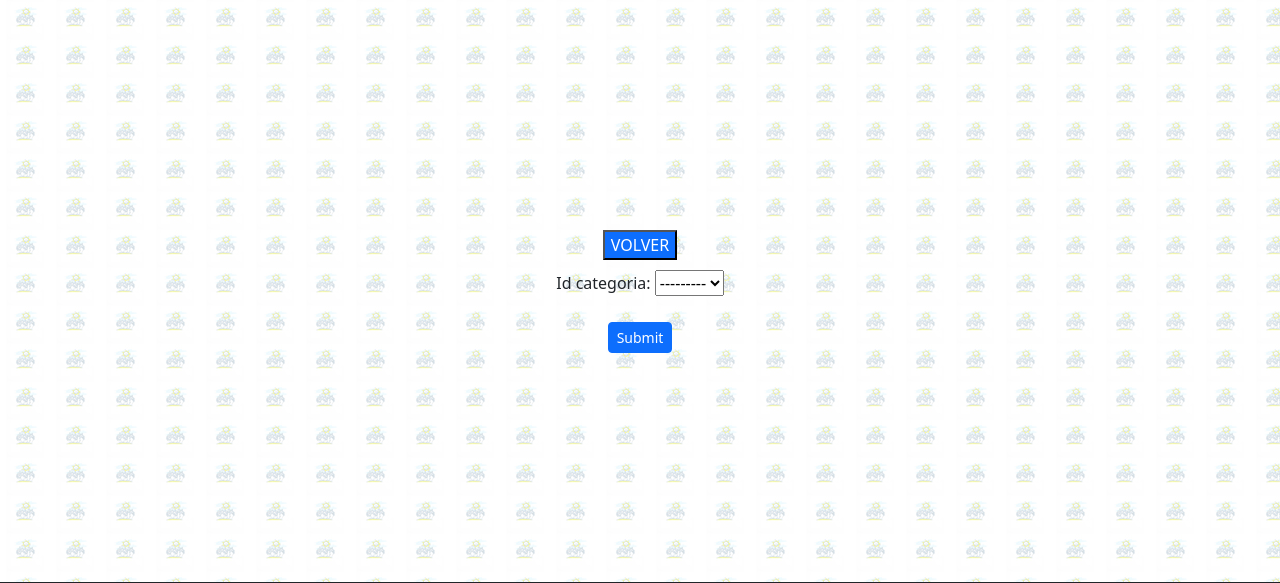
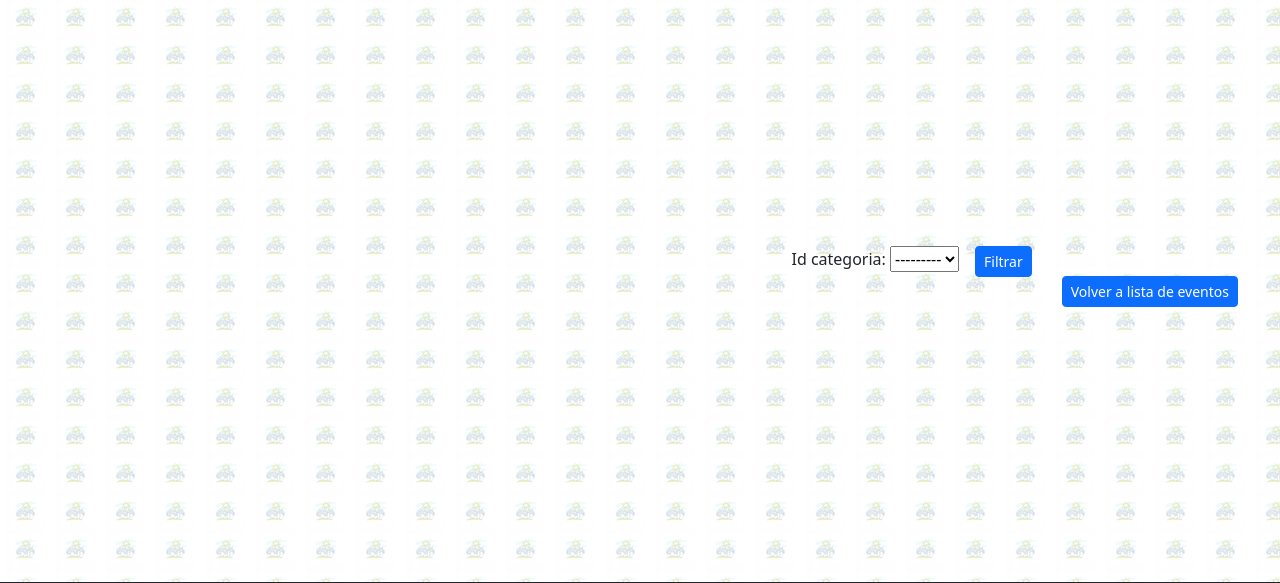
Before and after one commit to NoahTakk11/calendario-web, a Django app: page /evento/evento/filtrado in a window 1280 px wide. Shown: the part 74-657 px from the top of the page. Run offline with Django 4.2, Linux system fonts and the light colour scheme; data that the repository does not hold is empty; some libraries are stand-ins or nearby versions.

Commit message:
detalles en index y en filtrado

```diff
--- a/templates/calendario-dinamico.html
+++ b/templates/calendario-dinamico.html
@@ -50,7 +50,7 @@
   <h2 class="text-center" style="margin-top: 30px;">CALENDARIO FUNDACIÓN PUEBLO</h2>
 
   <div class="my-2 d-flex flex-row-reverse">
-    <a href="{% url 'eventos:detalle-evento' %}"><button style="background-color: rgb(13, 110, 253);color: white;">VER EN FORMA DE LISTA</button></a>
+    <a href="{% url 'eventos:detalle-evento' %}"><button class="w-10 btn btn-sm btn-primary" style="margin:10px;">Ver lista de eventos</button></a>
   </div>
 
   <div id='calendar' class='justify-content-center' style='padding: 10px; background-color:white; border: 1px solid rgb(13, 110, 253); border-radius: 0.375rem; display: flex;'></div>
--- a/templates/eventos/detalle-evento.html
+++ b/templates/eventos/detalle-evento.html
@@ -6,7 +6,7 @@
 {% block contenido %}
 
     <div class="container-fluid my-2 d-flex flex-row-reverse">
-        <a href="{% url 'eventos:evento-filtrado' %}"><button style="background-color: rgb(13, 110, 253);;color: white;">FILTRAR POR CATEGORÍAS</button></a>
+        <a href="{% url 'eventos:evento-filtrado' %}"><button class="w-10 btn btn-sm btn-primary"  style="margin:10px;">Filtrar por categorías</button></a>
     </div>
 
     <div class="container-fluid text-center my-2">
--- a/templates/filtrado.html
+++ b/templates/filtrado.html
@@ -4,18 +4,29 @@
 
 {% block contenido %}
 
-<div class="form-signin w-50 m-auto text-center">
-    <a href="{% url 'eventos:detalle-evento' %}"><button style="background-color: rgb(13, 110, 253); margin:10px ;color: white;">VOLVER</button></a>
+    <div class="container-fluid my-2 d-flex flex-row-reverse">
+    <a href="{% url 'eventos:detalle-evento' %}"><button class="w-10 btn btn-sm btn-primary" type="submit" style="margin:30px;">Volver a lista de eventos</button></a>
 
 
 
 
-    <form method="get">
+    <form method="get" class="row g-3">
+        <div class="col-auto">
+
         {{ filter.form.as_p }}
-        <input class="w-10 btn btn-sm btn-primary" type="submit" style="margin:10px;" />
+
+        </div>
+
+        <!-- Estilos Propios
+        <input class="w-10 btn btn-sm btn-primary" type="submit" style="margin:10px;">
+        -->
+        <div class="col-auto">
+        <button class="w-10 btn btn-sm btn-primary" type="submit";">Filtrar</button>
+        </div>
 
     </form>
-</div>
+    </div>
+
     {% for obj in filter.qs %}
         <h1>{{ obj.titulo_evento }}</h1>
         <p>{{ obj.descripcion_evento }}</p>
```
Also changed, not shown: templates/index.html (+11 -12 lines).
